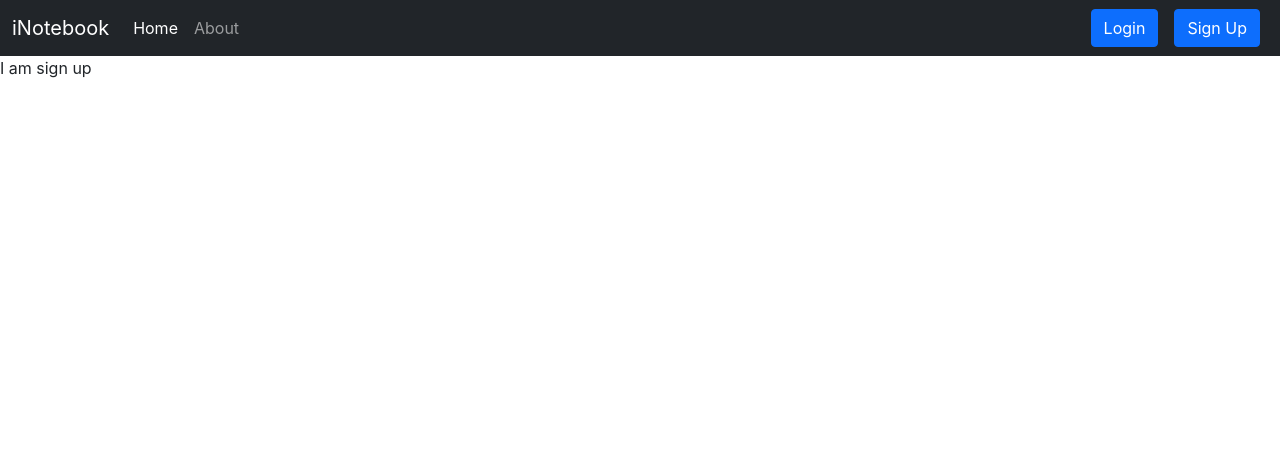
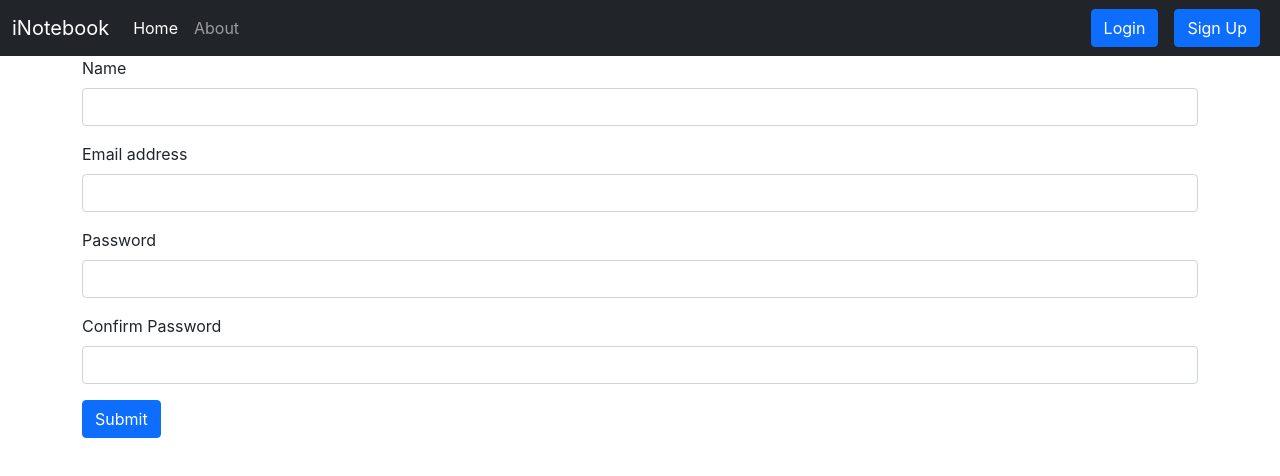
Before and after one commit to leston-64code/Continuation-of-iNote, a React (Create React App) app: page /signup in a window 1280 px wide. Shown: the top 476 px of the page. Built offline with nearby package versions, Linux system fonts and the light colour scheme.

Commit message:
vedio 70 done

```diff
--- a/src/components/Signup.js
+++ b/src/components/Signup.js
@@ -1,9 +1,68 @@
-import React from 'react'
+import React, { useState } from 'react'
+import { useNavigate } from "react-router-dom"
 
 const Signup = () => {
+  const [credentials, setcredentials] = useState({ name:"",email:"", password:"",cpassword:"" })
+
+  const {name,email,password}=credentials
+  let history=useNavigate()
+
+    const handelsubmit = async (e) => {
+        e.preventDefault()
+
+        const response = await fetch("http://localhost:5050/api/auth/createuser", {
+            method: 'POST',
+            headers: {
+                'Content-Type': 'application/json',
+            },
+
+            body: JSON.stringify({ name,email,password })
+        })
+        // console.log(response)
+        const json =  await response.json()
+        console.log(json)
+
+        if(json.success){
+            localStorage.setItem("token",json.authtoken1)
+            history("/")
+        }else{
+              alert("A user with this email already exists")
+        }
+
+
+
+
+    }
+    const onchange = (e) => {
+            setcredentials({ ...credentials, [e.target.name]: e.target.value })
+
+        }
   return (
-    <div>
-      I am sign up
+    <div className="container">
+       <form onSubmit={handelsubmit}>
+       <div className="mb-3">
+                    <label htmlFor="name" className="form-label">Name</label>
+                    <input type="text" className="form-control" id="name" name="name" onChange={onchange} value={credentials.name} aria-describedby="emailHelp" />
+
+                </div>
+                <div className="mb-3">
+                    <label htmlFor="email" className="form-label">Email address</label>
+                    <input type="email" className="form-control" id="email" name="email" onChange={onchange} value={credentials.email} aria-describedby="emailHelp" />
+
+                </div>
+                <div className="mb-3">
+                    <label htmlFor="password" className="form-label">Password</label>
+                    <input type="password" value={credentials.password} onChange={onchange} className="form-control" name="password" id="password" minLength={5} required />
+                </div>
+                <div className="mb-3">
+                    <label htmlFor="cpassword" className="form-label">Confirm Password</label>
+                    <input type="password" value={credentials.cpassword} onChange={onchange} className="form-control" name="cpassword" id="cpassword" minLength={5} required/>
+                </div>
+
+                <button type="submit" className="btn btn-primary" >Submit</button>
+            </form>
+
+
     </div>
   )
 }
```
Also changed, not shown: 1 other file (tests, documents, lock files or other folders).
